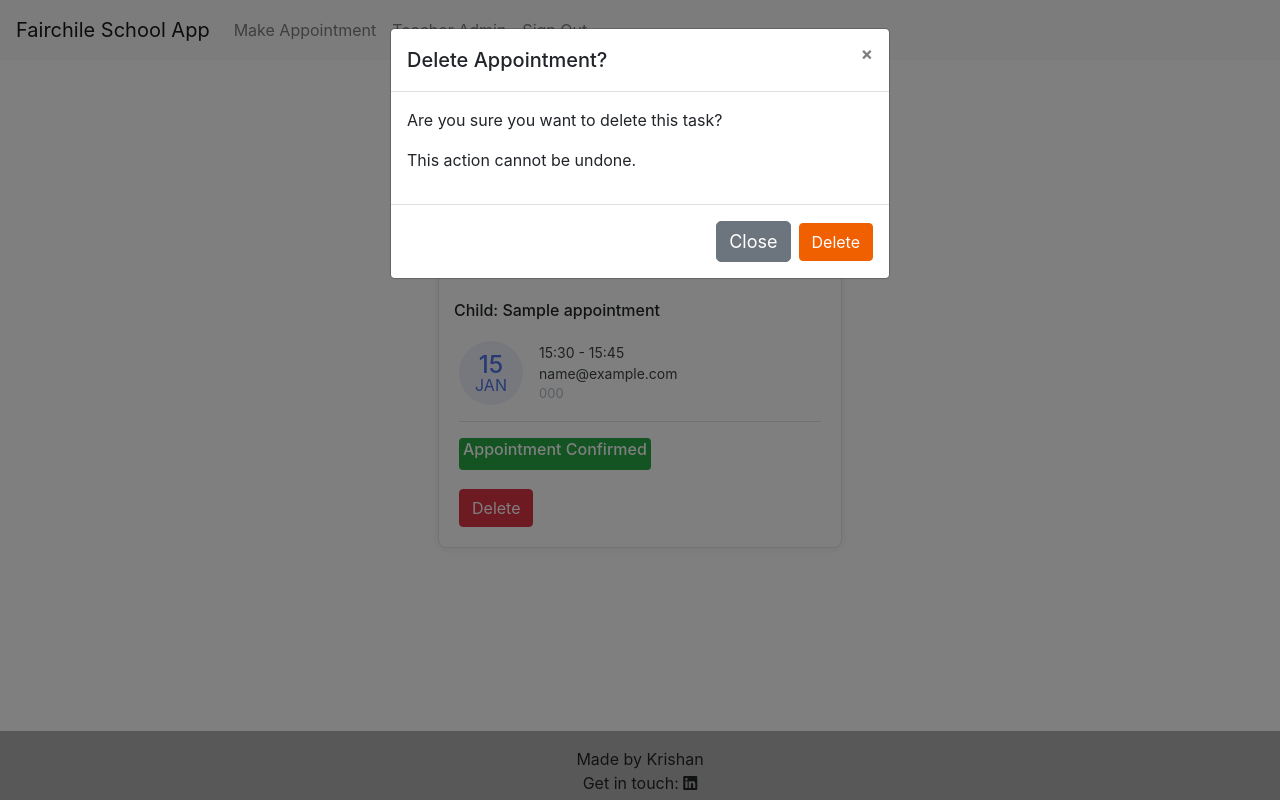
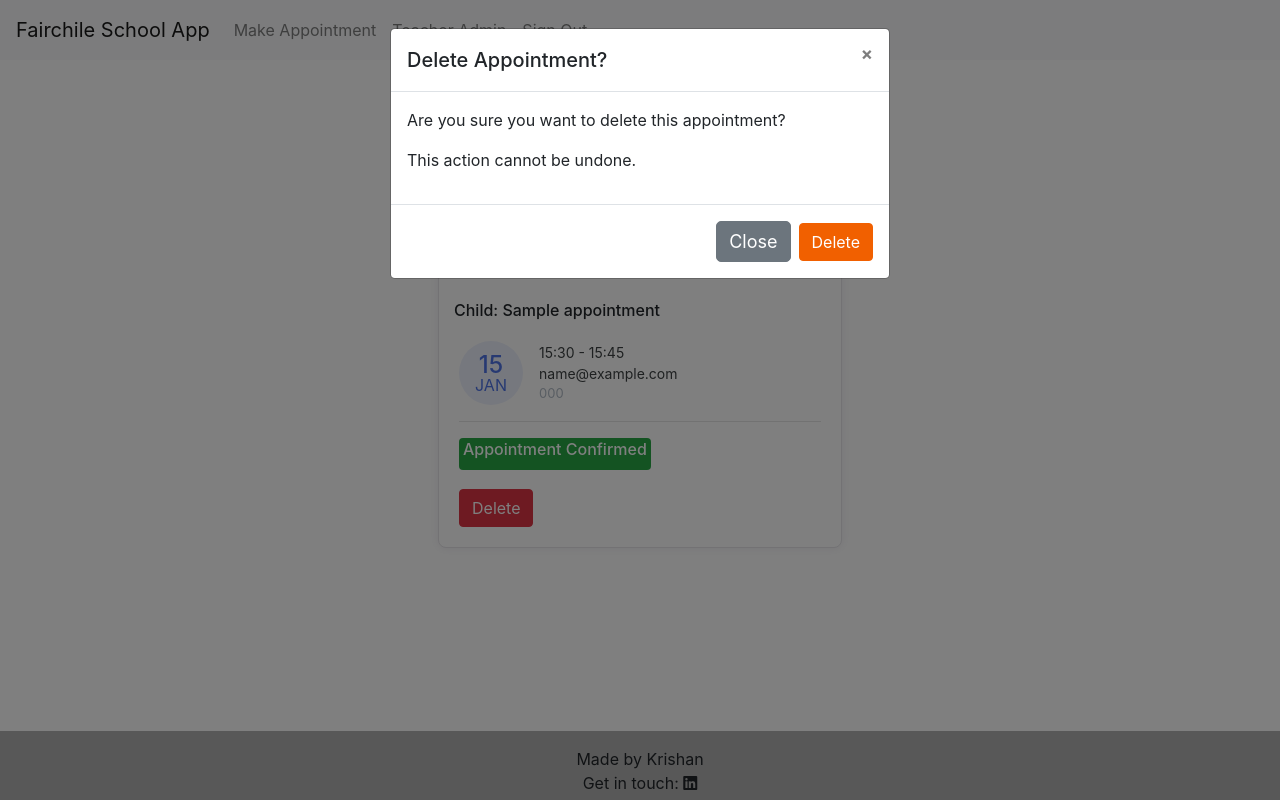
Before and after one commit to kslg/appointment-app, a Django app: page /manage-appointments/ in a window 1280 px wide, after a click on "Delete". Run offline with Django 3.2, Linux system fonts and the light colour scheme; a user stored in the database is signed in; tables that the repository leaves empty hold one stand-in row (values such as "Sample post").

Commit message:
Update the text on the Delete Modal

```diff
--- a/templates/manage-appointments.html
+++ b/templates/manage-appointments.html
@@ -65,13 +65,8 @@
                     <div><br></div>
                   </div>
                   {% endif %}
-                  <!-- <a class="btn btn-danger" href="{% url 'delete' app.id %}" role="button">Delete</a> -->
-                  <!-- Button trigger modal -->
-                  <!-- <button href="#modal-{{ app.id }} type="button" class="btn btn-danger" data-toggle="modal" data-target="#staticBackdrop">
-                    Delete
-                  </button> -->
                   <a class="btn btn-danger" role="button" data-toggle="modal" data-target="#modal-{{ app.id }}">Delete</a>
-                  <!-- Modal -->
+                  <!-- Delete Modal -->
                   <div id="modal-{{ app.id }}" class="modal fade" data-backdrop="static" data-keyboard="false" tabindex="-1" aria-labelledby="staticBackdropLabel" aria-hidden="true">
                     <div class="modal-dialog">
                       <div class="modal-content">
@@ -82,7 +77,7 @@
                           </button>
                         </div>
                         <div class="modal-body">
-                        <p>Are you sure you want to delete this task?</p>
+                        <p>Are you sure you want to delete this appointment?</p>
                         <p>This action cannot be undone.</p>
                         </div>
                         <div class="modal-footer">
```
